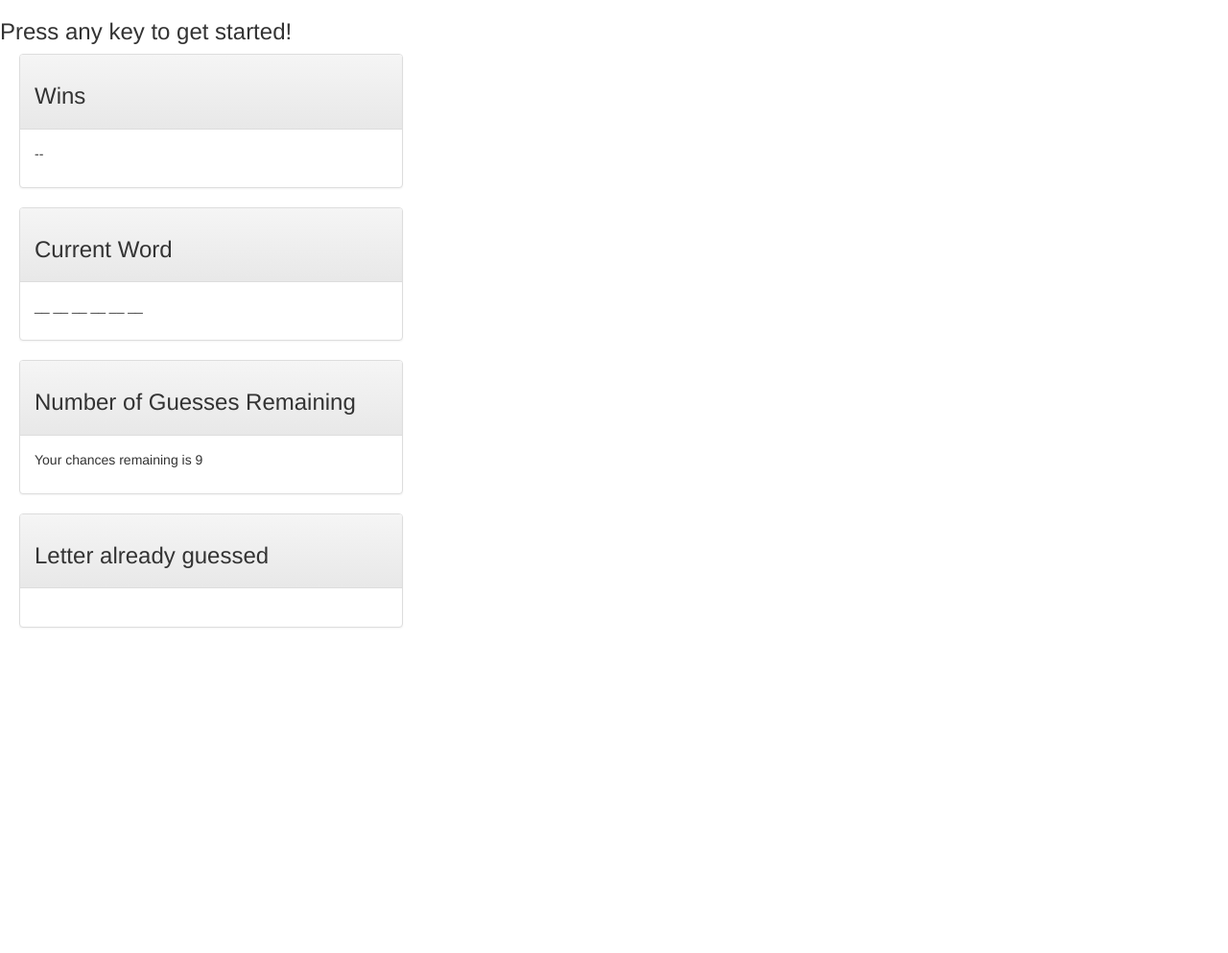
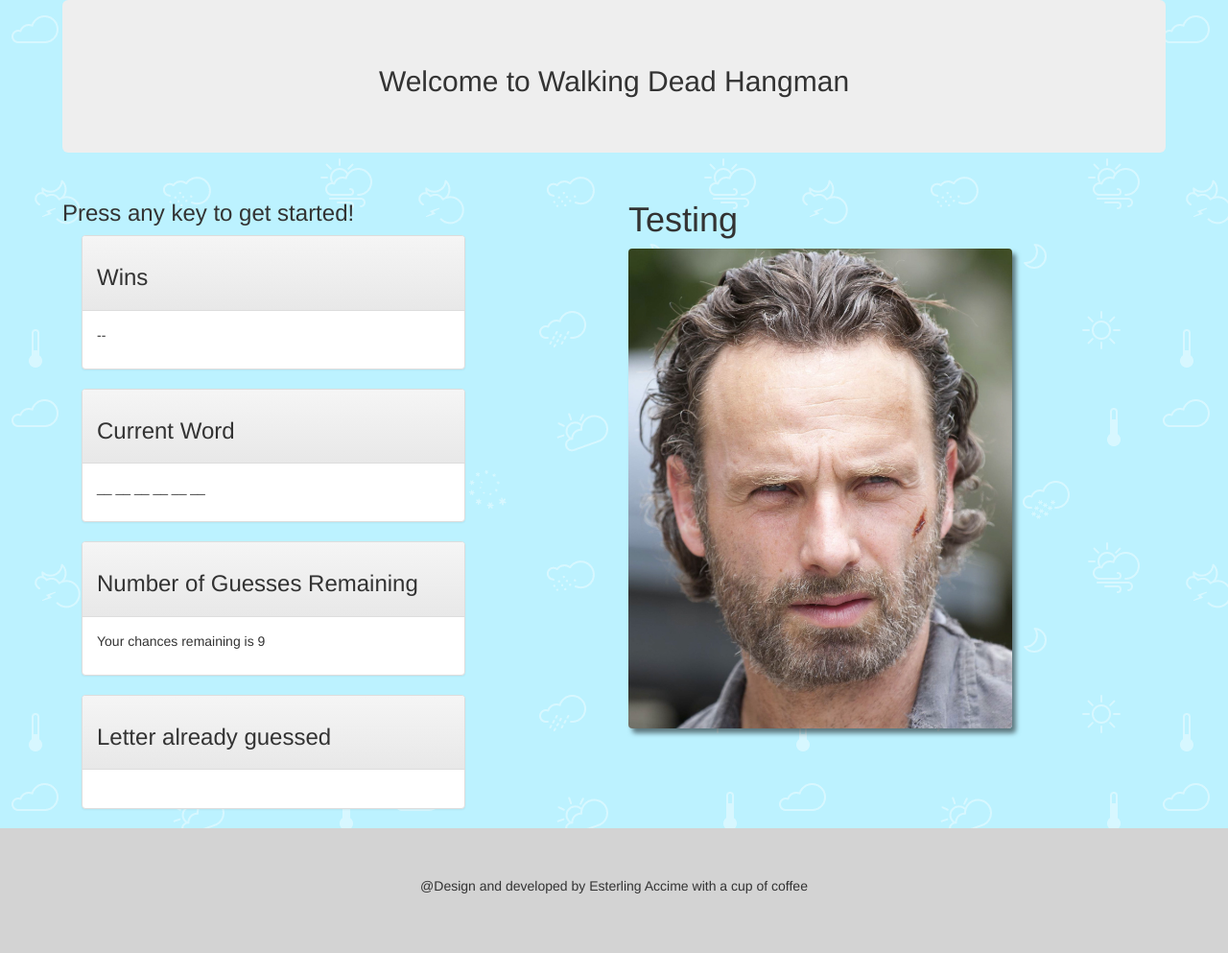
Before and after one commit to accimeesterlin/Hangman-Game, a PHP site: page / in a window 1280 px wide. Shown: the whole page at 96% size. Before the commit the page ends 654 px from the top, so only its background shows below. Run offline with PHP 8.4, Linux system fonts and the light colour scheme; some libraries are stand-ins or nearby versions.

Commit message:
Picture added

```diff
--- a/assets/css/style.css
+++ b/assets/css/style.css
@@ -1,5 +1,76 @@
-.test{
-	width: 400px;
-	margin-left:20px;
+body {
+    background-image: url("../images/weather.png");
+}
+#container{
+	width: 1180px;
+}
+.test {
+    width: 400px;
+    margin-left: 20px;
+
 
 }
+
+
+
+.go {
+    display: flex;
+}
+
+.img {
+    width: 400px;
+    height: 500px;
+    border-radius: 4px;
+    box-shadow: 4px 5px 5px rgba(0, 0, 0, 0.5);
+    background-image: url("../images/rick.png");
+    background-size: cover;
+    display: flex;
+    justify-content: center;
+    align-items: center;
+    transition: width 2s, height 2s, background 2s;
+}
+
+.img:hover {
+    width: 450px;
+    height: 550px;
+    background-image: -webkit-linear-gradient( rgba(0, 0, 0, 0.4), rgba(0, 0, 0, 0.4)), url("../images/rick.png");
+    transition: width 2s, height 2s, background 2s;
+}
+
+.img h1 {
+    text-align: center;
+    color: #fff;
+    display: none;
+    transition: h1 2s;
+}
+
+.img:hover h1 {
+    display: inline;
+    transition: h1 2s;
+}
+
+.jumbotron h2 {
+    text-align: center;
+}
+
+@media (max-width: 992px){
+    	.esterling{
+    		display: flex;
+    		justify-content: center;
+    		flex-direction: column-reverse;
+    	}
+    }
+
+
+footer{
+	position: relative;
+	bottom: 0;
+	background: lightgrey;
+	padding: 5rem;
+
+
+}
+
+footer p{
+	text-align: center;
+}
--- a/assets/javascript/game.js
+++ b/assets/javascript/game.js
@@ -13,11 +13,11 @@ var hangman = {
 
 	// Getting a random word from the current word array
 	randomWord: function(){
-		var result = Math.floor(Math.random() * this.currentWord.length);
-		var word = this.currentWord[result];
-		var title = this.title[result];
-		var music = this.music[result];
-		var images = this.images[result];
+		var result = Math.floor(Math.random() * this.currentWord.length),
+		 	word = this.currentWord[result],
+			title = this.title[result],
+			music = this.music[result],
+			images = this.images[result];
 
 		return [word, title, music, images];
 	},
@@ -40,6 +40,7 @@ var hangman = {
 
 
 };
+
 console.log(hangman.images.length);
 console.log(hangman.currentWord.length);
 
@@ -50,6 +51,7 @@ var word = hangman.randomWord()[0],
 	music = hangman.music,
 	images = hangman.images,
 	arr = word.split("");
+
 console.log(word);
 // console.log(title);
 // console.log(music);
@@ -59,19 +61,16 @@ console.log(word);
 
 // Replacing the word with the Dash
 piece = [];
+
 function replaceDash(){
 	return arr.map(function(element, index){
-					// piece = [];
 					var result = arr[index].replace(arr[index], ' __ ');
-					// console.log(result);
 					piece.push(result);
-
-					// console.log(element);
 				});
 }
 
 replaceDash();
-//console.log(piece);
+
  hangman.output("currentWord", piece.join(""));
 
 
@@ -91,7 +90,6 @@ var typing = [],
 function reset(){
 	word = hangman.randomWord()[0];
 	arr = word.split("");
-	console.log(word);
 	piece = [];
 	replaceDash();
 	hangman.output("currentWord", piece.join(""));
@@ -109,7 +107,7 @@ function reset(){
 function data(){
 	var result = hangman.currentWord;
 	// Working good
-	console.log(result);
+	// console.log(result);
 	return result.map(function(e, index, arr) {
 	if(word === e){
 		console.log(e);
@@ -135,17 +133,15 @@ document.onkeyup = function(event){
 	// Storing the typing
 	typing.push(event.key);
 
-		norepeat = typing.filter(function(e, index, self) {
+		norepeat = typing.filter(function(e, index) {
 		return index == typing.indexOf(e);
 	});
-
 
 	hangman.output('Guessed', norepeat);
 
 
 		arr.map(function(e, index) {
 			if(e === event.key){
-				//wordMatch.push(e);
 				piece[index] = e;
 				hangman.output('currentWord', piece.join(""));
 
@@ -158,6 +154,12 @@ document.onkeyup = function(event){
 	// If the letter not equal any letter in the word
 	if(!word.includes(event.key)){
 		hangman.output("guessRemaining", "Your chances remaining is " + hangman.guessRaiming--);
+		hangman.grabId("guessRemaining").style.color = "black";
+
+
+		if(hangman.guessRaiming < 6){
+			hangman.grabId("guessRemaining").style.color = "red";
+		}
 
 		if(hangman.guessRaiming <= -1){
 			hangman.guessRaiming = 9;
@@ -175,7 +177,7 @@ document.onkeyup = function(event){
 	}
 data();
 
-
+console.log(norepeat);
 
 };
 
--- a/index.html
+++ b/index.html
@@ -1,68 +1,79 @@
 <!DOCTYPE html>
 <html lang="en">
+
 <head>
     <meta charset="UTF-8">
-	<title>Hangma 2017</title><!-- Latest compiled and minified CSS -->
+    <title>Hangman 2017</title>
+    <!-- Latest compiled and minified CSS -->
     <link rel="stylesheet" href="https://maxcdn.bootstrapcdn.com/bootstrap/3.3.7/css/bootstrap.min.css" integrity="sha384-BVYiiSIFeK1dGmJRAkycuHAHRg32OmUcww7on3RYdg4Va+PmSTsz/K68vbdEjh4u" crossorigin="anonymous">
-
-
     <!-- Optional theme -->
     <link rel="stylesheet" href="https://maxcdn.bootstrapcdn.com/bootstrap/3.3.7/css/bootstrap-theme.min.css" integrity="sha384-rHyoN1iRsVXV4nD0JutlnGaslCJuC7uwjduW9SVrLvRYooPp2bWYgmgJQIXwl/Sp" crossorigin="anonymous">
-
     <script src="https://ajax.googleapis.com/ajax/libs/jquery/3.1.1/jquery.min.js"></script>
-
     <!-- Latest compiled and minified JavaScript -->
     <script src="https://maxcdn.bootstrapcdn.com/bootstrap/3.3.7/js/bootstrap.min.js" integrity="sha384-Tc5IQib027qvyjSMfHjOMaLkfuWVxZxUPnCJA7l2mCWNIpG9mGCD8wGNIcPD7Txa" crossorigin="anonymous"></script>
+    <link rel="stylesheet" href="assets/css/style.css">
+</head>
 
-	<link rel="stylesheet" href="assets/css/style.css">
-
-</head>
 <body>
-
+    <div class="container-fluid" id="container">
+        <div class="jumbotron">
+            <h2>Welcome to Walking Dead Hangman</h2>
+        </div>
+        <section class="row esterling">
+            <div class="col-md-6">
                 <h3>Press any key to get started!</h3>
-
+                <!-- First row of data -->
                 <div class="panel panel-default test">
-		<div class="panel-heading"><h3>Wins</h3></div>
-
+                    <div class="panel-heading">
+                        <h3>Wins</h3></div>
                     <div class="panel-body">
                         <p id="win">--</p>
                     </div>
                 </div>
 
                 <h1 id="title"></h1>
-
-
+                <!-- Second row of data -->
                 <div class="panel panel-default test">
                     <div class="panel-heading">
                         <h3>Current Word</h3>
                     </div>
-
                     <div class="panel-body">
                         <p id="currentWord"></p>
                     </div>
                 </div>
-
+                <!-- Third row of data -->
                 <div class="panel panel-default test">
-		<div class="panel-heading"><h3>Number of Guesses Remaining</h3></div>
-
+                    <div class="panel-heading">
+                        <h3>Number of Guesses Remaining</h3></div>
                     <div class="panel-body">
                         <p id="guessRemaining">Your chances remaining is 9</p>
                     </div>
                 </div>
-
-
+                <!-- Fourth row of data -->
                 <div class="panel panel-default test">
                     <div class="panel-heading">
                         <h3>Letter already guessed</h3>
                     </div>
-
                     <div class="panel-body">
                         <p id="Guessed"></p>
                     </div>
                 </div>
+            </div>
 
+            <div class="col-md-6">
+                <h1>Testing</h1>
+                <div class="img">
+                    <h1>You'd better guess the right answer or ...?</h1>
+                </div>
+            </div>
+        </section>
+    </div>
+    <script src="./assets//javascript/game.js"></script>
 
+<footer>
+	<p>@Design and developed by Esterling Accime with a cup of coffee</p>
 
-<script src="./assets//javascript/game.js"></script>
+</footer>
 </body>
+
 </html>
```
Also changed, not shown: assets/images/weather.png (added). Lines whose indentation alone changed are shown as unchanged.
